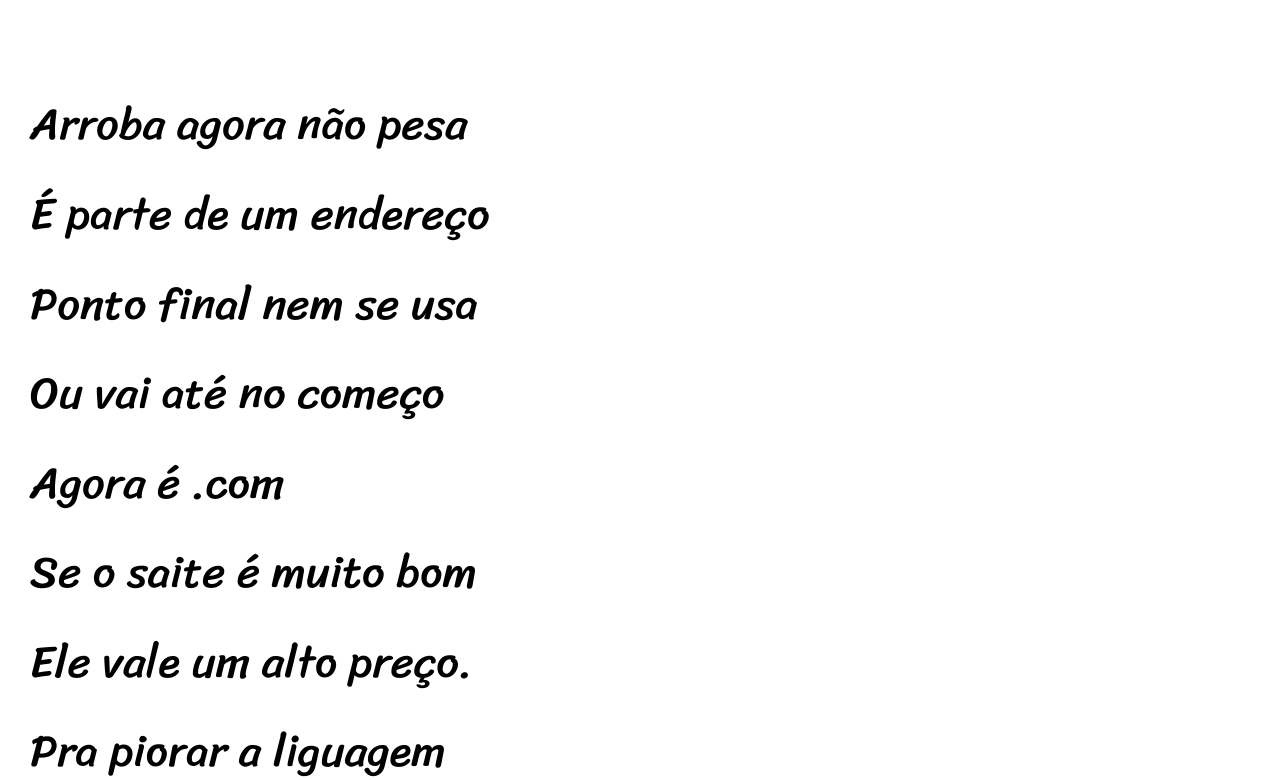
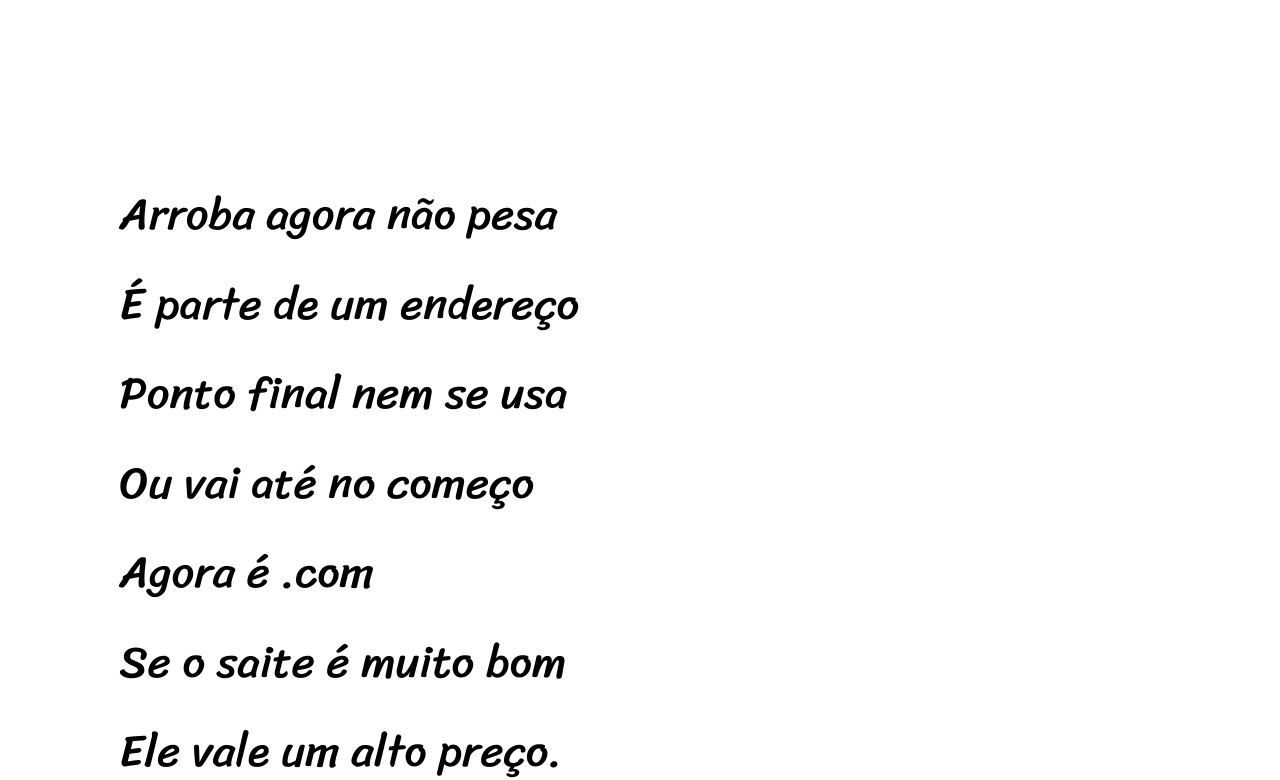
Before and after one commit to kjoaok2020/projeto-cordel, a plain HTML site: page index.html in a window 1280 px wide. Shown: the part 1844-2624 px from the top of the page. Drawn offline with Linux system fonts and the light colour scheme.

Commit message:
atualização dos espaços

```diff
--- a/cordelStyle.css
+++ b/cordelStyle.css
@@ -49,7 +49,7 @@ a:hover{
     text-decoration: underline;
 }
 section p{
-    padding: 2em3;
+    padding: 2em;
 }
 section{
     padding: 10vh 0vh;
```
